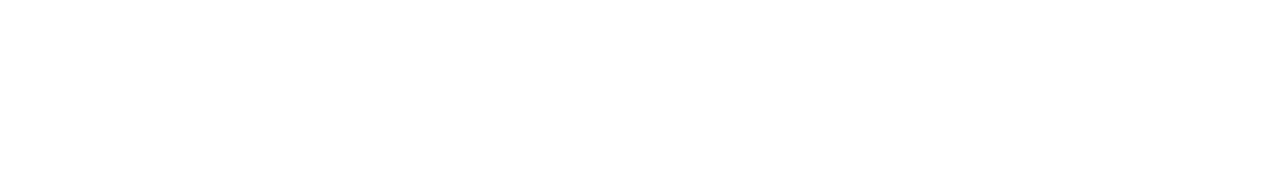
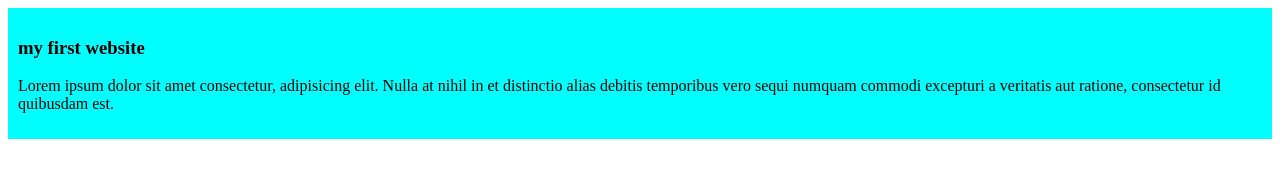
Before and after one commit to kousar-21/my-simple-repo, a plain HTML site: page index.html in a window 1280 px wide. Drawn offline with Linux system fonts and the light colour scheme.

Commit message:
my first blog

```diff
--- a/index.html
+++ b/index.html
@@ -4,8 +4,12 @@
     <meta charset="UTF-8">
     <meta name="viewport" content="width=device-width, initial-scale=1.0">
     <title>my simple repo</title>
+    <link rel="stylesheet" href="styles/blogs.css">
 </head>
 <body>
-
+    <div>
+        <h3>my first website</h3>
+        <p>Lorem ipsum dolor sit amet consectetur, adipisicing elit. Nulla at nihil in et distinctio alias debitis temporibus vero sequi numquam commodi excepturi a veritatis aut ratione, consectetur id quibusdam est.</p>
+    </div>
 </body>
 </html>
--- /dev/null
+++ b/styles/blogs.css
@@ -0,0 +1,4 @@
+div{
+    background-color: aqua;
+    padding: 10px;
+}
```
